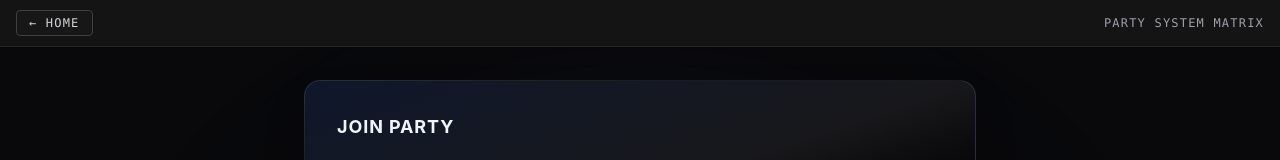
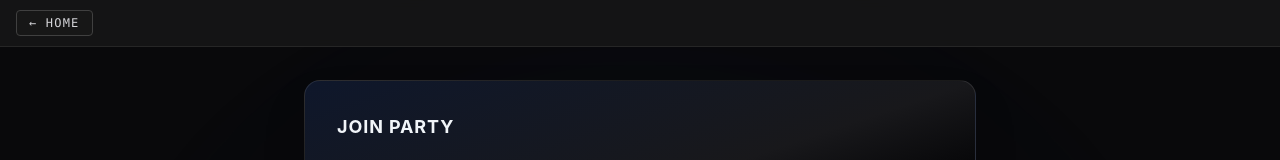
Before and after one commit to T-Vamsi-8055/gaming-matchmaking-platform, a React (Vite) app in the folder client/: page /party in a window 1280 px wide. Shown: the top 160 px of the page. Built offline with nearby package versions, Linux system fonts and the light colour scheme; no server answers.

Commit message:
refactor(party): simplify UI layout

```diff
--- a/client/src/pages/Party.jsx
+++ b/client/src/pages/Party.jsx
@@ -188,9 +188,6 @@ const Party = () => {
                 >
                     ← Home
                 </button>
-                <div className="text-xs font-mono tracking-widest text-zinc-400 uppercase">
-                    PARTY SYSTEM MATRIX
-                </div>
             </div>
 
             {/* Ambient Background Glows */}
```
